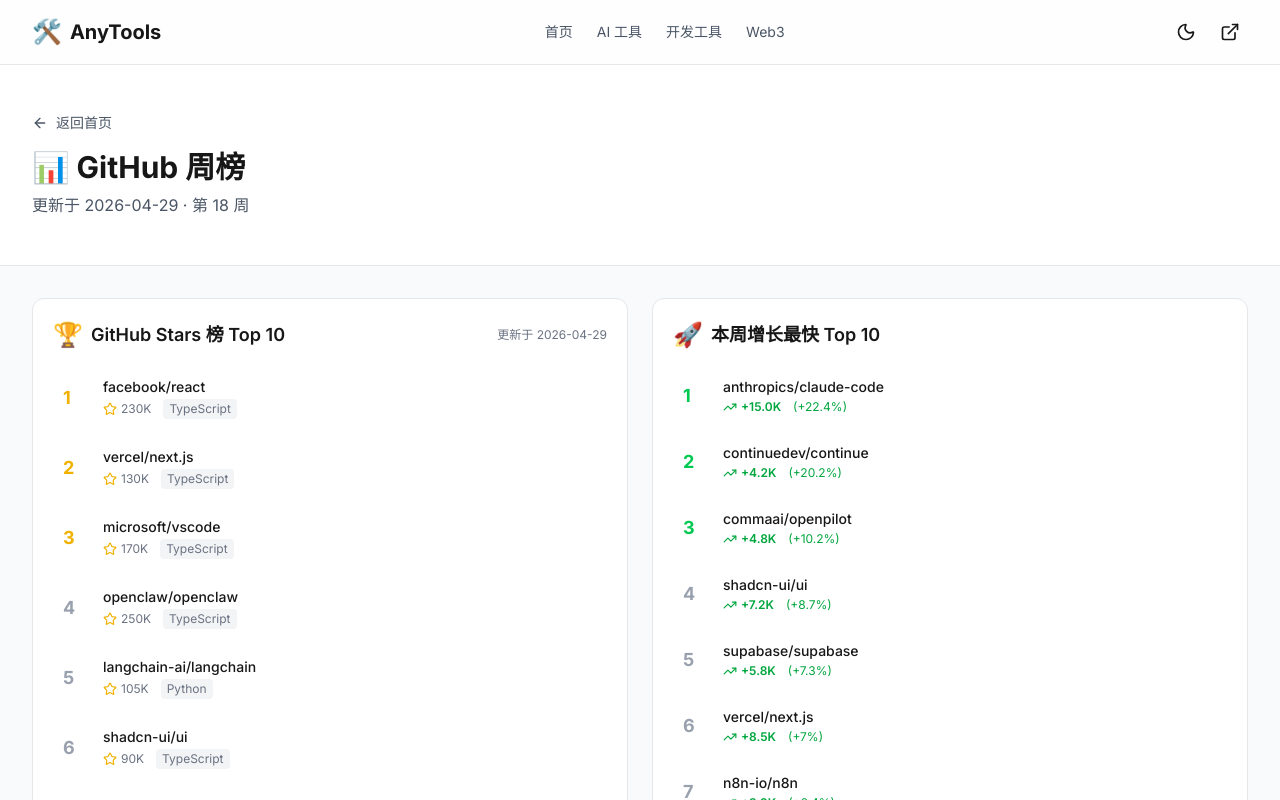
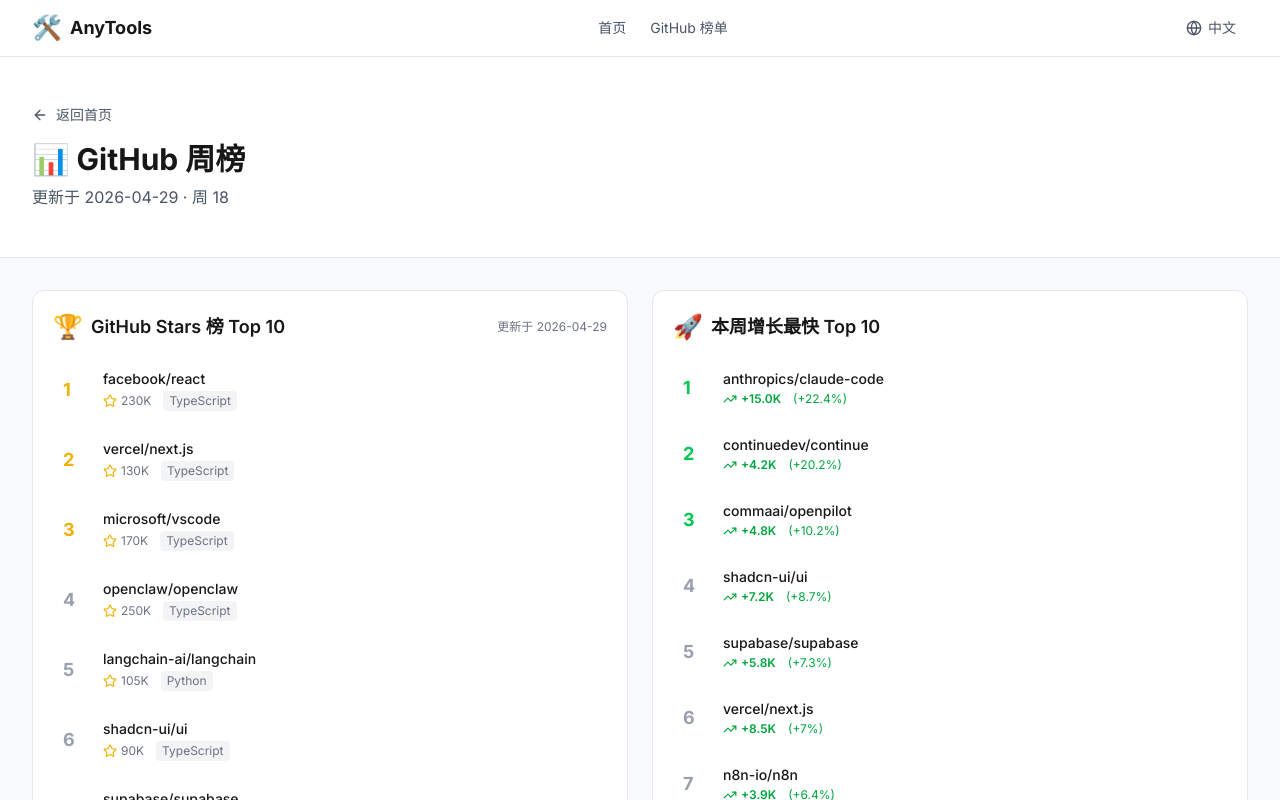
Before and after one commit to bellefly-god/anytools, a Next.js app: page /github in a window 1280 px wide. Shown: the top 800 px of the page. Built offline with nearby package versions, Linux system fonts and the light colour scheme.

Commit message:
feat: 添加中英文语言切换功能

```diff
--- a/src/app/github/page.tsx
+++ b/src/app/github/page.tsx
@@ -1,10 +1,15 @@
+'use client';
+
 import { Header } from '@/components/Header';
 import { GitHubTrending, GitHubGrowth } from '@/components/GitHubTrending';
 import { githubTrending } from '@/data/tools';
 import { ArrowLeft } from 'lucide-react';
 import Link from 'next/link';
+import { useLanguage } from '@/contexts/LanguageContext';
 
 export default function GitHubPage() {
+  const { t } = useLanguage();
+
   return (
     <div className="min-h-screen bg-gray-50 dark:bg-gray-950">
       <Header />
@@ -17,11 +22,11 @@
             className="inline-flex items-center gap-2 text-sm text-gray-600 hover:text-gray-900 dark:text-gray-400 dark:hover:text-white mb-4"
           >
             <ArrowLeft className="w-4 h-4" />
-            返回首页
+            {t.backHome}
           </Link>
-          <h1 className="text-3xl font-bold mb-2">📊 GitHub 周榜</h1>
+          <h1 className="text-3xl font-bold mb-2">📊 {t.githubTitle}</h1>
           <p className="text-gray-600 dark:text-gray-400">
-            更新于 {githubTrending.lastUpdate} · 第 {githubTrending.week.split('-W')[1]} 周
+            {t.updated} {githubTrending.lastUpdate} · {t.week} {githubTrending.week.split('-W')[1]}
           </p>
         </div>
       </section>
@@ -40,7 +45,7 @@
       <footer className="py-12 px-4 sm:px-6 lg:px-8 border-t border-gray-200 dark:border-gray-800">
         <div className="max-w-7xl mx-auto text-center">
           <p className="text-gray-600 dark:text-gray-400">
-            AnyTools - 发现最好的工具
+            {t.footer}
           </p>
         </div>
       </footer>
--- a/src/app/layout.tsx
+++ b/src/app/layout.tsx
@@ -1,6 +1,7 @@
 import type { Metadata } from "next";
 import { Inter } from "next/font/google";
 import "./globals.css";
+import { LanguageProvider } from "@/contexts/LanguageContext";
 
 const inter = Inter({ subsets: ["latin"] });
 
@@ -49,7 +50,9 @@
           }}
         />
       </head>
-      <body className={inter.className}>{children}</body>
+      <body className={inter.className}>
+        <LanguageProvider>{children}</LanguageProvider>
+      </body>
     </html>
   );
 }
--- a/src/app/page.tsx
+++ b/src/app/page.tsx
@@ -1,3 +1,5 @@
+'use client';
+
 import { Header } from '@/components/Header';
 import { SearchBar } from '@/components/SearchBar';
 import { CategoryNav, CategoryGrid } from '@/components/CategoryNav';
@@ -6,8 +8,10 @@
 import { tools, categories, getFeaturedTools, getToolsByCategory } from '@/data/tools';
 import { ArrowRight, Sparkles } from 'lucide-react';
 import Link from 'next/link';
+import { useLanguage } from '@/contexts/LanguageContext';
 
 export default function HomePage() {
+  const { t } = useLanguage();
   const featuredTools = getFeaturedTools();
   const aiTools = getToolsByCategory('ai-tools').slice(0, 8);
   const devTools = getToolsByCategory('dev-tools').slice(0, 6);
@@ -21,19 +25,19 @@
         <div className="max-w-7xl mx-auto text-center">
           <div className="inline-flex items-center gap-2 px-3 py-1 bg-blue-100 dark:bg-blue-900 rounded-full text-sm text-blue-700 dark:text-blue-300 mb-4">
             <Sparkles className="w-4 h-4" />
-            发现优质工具
+            {t.discoverTools}
           </div>
           <h1 className="text-4xl sm:text-5xl font-bold mb-4 bg-gradient-to-r from-gray-900 to-gray-600 dark:from-white dark:to-gray-400 bg-clip-text text-transparent">
-            发现最好的工具
+            {t.heroTitle}
           </h1>
           <p className="text-lg text-gray-600 dark:text-gray-400 mb-8 max-w-2xl mx-auto">
-            精选 AI、开发、设计、效率工具，帮你找到最适合的工具
+            {t.heroSubtitle}
           </p>
           <div className="max-w-2xl mx-auto mb-6">
             <SearchBar />
           </div>
           <p className="text-sm text-gray-500">
-            已收录 <span className="font-semibold text-gray-700 dark:text-gray-300">{tools.length}</span> 个工具 · <span className="font-semibold text-gray-700 dark:text-gray-300">{categories.length}</span> 个分类
+            {t.totalTools} <span className="font-semibold text-gray-700 dark:text-gray-300">{tools.length}</span> {t.tools} · <span className="font-semibold text-gray-700 dark:text-gray-300">{categories.length}</span> {t.categories}
           </p>
         </div>
       </section>
@@ -58,7 +62,7 @@
           <div className="flex items-center justify-between mb-6">
             <h2 className="text-2xl font-bold flex items-center gap-2">
               <span>✨</span>
-              精选推荐
+              {t.featured}
             </h2>
           </div>
           <ToolGrid tools={featuredTools.slice(0, 8)} />
@@ -71,13 +75,13 @@
           <div className="flex items-center justify-between mb-6">
             <h2 className="text-2xl font-bold flex items-center gap-2">
               <span>🤖</span>
-              AI 工具
+              {t.aiTools}
             </h2>
             <Link
               href="/category/ai-tools"
               className="text-sm text-blue-600 hover:text-blue-700 flex items-center gap-1"
             >
-              查看更多
+              {t.viewMore}
               <ArrowRight className="w-4 h-4" />
             </Link>
           </div>
@@ -91,13 +95,13 @@
           <div className="flex items-center justify-between mb-6">
             <h2 className="text-2xl font-bold flex items-center gap-2">
               <span>👨‍💻</span>
-              开发者工具
+              {t.devTools}
             </h2>
             <Link
               href="/category/dev-tools"
               className="text-sm text-blue-600 hover:text-blue-700 flex items-center gap-1"
             >
-              查看更多
+              {t.viewMore}
               <ArrowRight className="w-4 h-4" />
             </Link>
           </div>
@@ -111,7 +115,7 @@
           <div className="flex items-center justify-between mb-6">
             <h2 className="text-2xl font-bold flex items-center gap-2">
               <span>📂</span>
-              全部分类
+              {t.allCategories}
             </h2>
           </div>
           <CategoryGrid />
@@ -122,10 +126,10 @@
       <footer className="py-12 px-4 sm:px-6 lg:px-8 border-t border-gray-200 dark:border-gray-800">
         <div className="max-w-7xl mx-auto text-center">
           <p className="text-gray-600 dark:text-gray-400 font-medium">
-            AnyTools - 发现最好的工具
+            {t.footer}
           </p>
           <p className="text-sm text-gray-500 mt-2">
-            收录 {tools.length} 个工具 · {categories.length} 个分类
+            {t.toolsCollected} {tools.length} {t.tools} · {categories.length} {t.categoriesCount}
           </p>
         </div>
       </footer>
--- a/src/components/Header.tsx
+++ b/src/components/Header.tsx
@@ -1,81 +1,88 @@
 'use client';
 
+import Link from 'next/link';
 import { useState } from 'react';
-import { motion } from 'framer-motion';
-import { Moon, Sun, ExternalLink } from 'lucide-react';
-import Link from 'next/link';
+import { Search, Menu, X, Globe } from 'lucide-react';
+import { useLanguage } from '@/contexts/LanguageContext';
+import { languages } from '@/locales';
 
-export function Header() {
-  const [isDark, setIsDark] = useState(false);
+interface HeaderProps {
+  onSearch?: (query: string) => void;
+}
 
-  const toggleTheme = () => {
-    setIsDark(!isDark);
-    document.documentElement.classList.toggle('dark');
+export function Header({ onSearch }: HeaderProps) {
+  const { lang, t, setLang } = useLanguage();
+  const [showSearch, setShowSearch] = useState(false);
+  const [showLangMenu, setShowLangMenu] = useState(false);
+
+  const toggleLanguage = () => {
+    setLang(lang === 'zh' ? 'en' : 'zh');
+    setShowLangMenu(false);
   };
 
   return (
     <header className="sticky top-0 z-50 bg-white/80 dark:bg-gray-900/80 backdrop-blur-md border-b border-gray-200 dark:border-gray-800">
       <div className="max-w-7xl mx-auto px-4 sm:px-6 lg:px-8">
-        <div className="flex items-center justify-between h-16">
+        <div className="flex items-center justify-between h-14">
           {/* Logo */}
           <Link href="/" className="flex items-center gap-2">
-            <motion.span
-              whileHover={{ rotate: 20 }}
-              className="text-2xl"
-            >
-              🛠️
-            </motion.span>
-            <span className="font-bold text-xl">AnyTools</span>
+            <span className="text-2xl">🛠️</span>
+            <span className="font-bold text-lg">{t.siteName}</span>
           </Link>
 
-          {/* Nav */}
+          {/* Nav Links */}
           <nav className="hidden md:flex items-center gap-6">
             <Link
               href="/"
               className="text-sm text-gray-600 hover:text-gray-900 dark:text-gray-400 dark:hover:text-white transition-colors"
             >
-              首页
+              {t.home}
             </Link>
             <Link
-              href="/category/ai-tools"
+              href="/github"
               className="text-sm text-gray-600 hover:text-gray-900 dark:text-gray-400 dark:hover:text-white transition-colors"
             >
-              AI 工具
-            </Link>
-            <Link
-              href="/category/dev-tools"
-              className="text-sm text-gray-600 hover:text-gray-900 dark:text-gray-400 dark:hover:text-white transition-colors"
-            >
-              开发工具
-            </Link>
-            <Link
-              href="/category/web3-tools"
-              className="text-sm text-gray-600 hover:text-gray-900 dark:text-gray-400 dark:hover:text-white transition-colors"
-            >
-              Web3
+              {t.github}
             </Link>
           </nav>
 
-          {/* Actions */}
+          {/* Right Side */}
           <div className="flex items-center gap-2">
-            <button
-              onClick={toggleTheme}
-              className="p-2 rounded-lg hover:bg-gray-100 dark:hover:bg-gray-800 transition-colors"
-            >
-              {isDark ? (
-                <Sun className="w-5 h-5" />
-              ) : (
-                <Moon className="w-5 h-5" />
+            {/* Language Switcher */}
+            <div className="relative">
+              <button
+                onClick={() => setShowLangMenu(!showLangMenu)}
+                className="flex items-center gap-1.5 px-3 py-1.5 text-sm text-gray-600 hover:text-gray-900 dark:text-gray-400 dark:hover:text-white hover:bg-gray-100 dark:hover:bg-gray-800 rounded-lg transition-colors"
+              >
+                <Globe className="w-4 h-4" />
+                <span>{lang === 'zh' ? '中文' : 'EN'}</span>
+              </button>
+
+              {showLangMenu && (
+                <div className="absolute right-0 top-full mt-1 bg-white dark:bg-gray-900 border border-gray-200 dark:border-gray-800 rounded-lg shadow-lg py-1 min-w-[120px]">
+                  {languages.map((l) => (
+                    <button
+                      key={l.code}
+                      onClick={() => {
+                        setLang(l.code);
+                        setShowLangMenu(false);
+                      }}
+                      className={`w-full px-4 py-2 text-left text-sm hover:bg-gray-100 dark:hover:bg-gray-800 transition-colors flex items-center gap-2 ${
+                        lang === l.code ? 'text-blue-600 dark:text-blue-400' : 'text-gray-700 dark:text-gray-300'
+                      }`}
+                    >
+                      <span>{l.flag}</span>
+                      <span>{l.name}</span>
+                    </button>
+                  ))}
+                </div>
               )}
+            </div>
+
+            {/* Mobile Menu Button */}
+            <button className="md:hidden p-2 text-gray-600 hover:text-gray-900 dark:text-gray-400">
+              <Menu className="w-5 h-5" />
             </button>
-            <a
-              href="https://github.com"
-              target="_blank"
-              rel="noopener noreferrer"
-              className="p-2 rounded-lg hover:bg-gray-100 dark:hover:bg-gray-800 transition-colors"
-            >
-              <ExternalLink className="w-5 h-5" />
-            </a>
           </div>
         </div>
       </div>
--- a/src/components/ToolCard.tsx
+++ b/src/components/ToolCard.tsx
@@ -5,21 +5,7 @@
 import { Card, CardContent } from '@/components/ui/card';
 import { Badge } from '@/components/ui/badge';
 import { categories, type Tool } from '@/data/tools';
-
-// 定价标签颜色
-const pricingColors: Record<string, string> = {
-  free: 'bg-green-100 text-green-700 dark:bg-green-900/50 dark:text-green-300',
-  freemium: 'bg-blue-100 text-blue-700 dark:bg-blue-900/50 dark:text-blue-300',
-  paid: 'bg-orange-100 text-orange-700 dark:bg-orange-900/50 dark:text-orange-300',
-  'open-source': 'bg-purple-100 text-purple-700 dark:bg-purple-900/50 dark:text-purple-300',
-};
-
-const pricingLabels: Record<string, string> = {
-  free: '免费',
-  freemium: '免费',
-  paid: '付费',
-  'open-source': '开源',
-};
+import { useLanguage } from '@/contexts/LanguageContext';
 
 // 平台图标
 const platformIcons: Record<string, React.ReactNode> = {
@@ -38,7 +24,30 @@
 }
 
 export function ToolCard({ tool, index = 0 }: ToolCardProps) {
+  const { t, lang } = useLanguage();
   const category = categories.find((c) => c.id === tool.category);
+
+  // 定价标签颜色和文字
+  const pricingConfig: Record<string, { color: string; label: string }> = {
+    free: {
+      color: 'bg-green-100 text-green-700 dark:bg-green-900/50 dark:text-green-300',
+      label: t.free
+    },
+    freemium: {
+      color: 'bg-blue-100 text-blue-700 dark:bg-blue-900/50 dark:text-blue-300',
+      label: t.freemium
+    },
+    paid: {
+      color: 'bg-orange-100 text-orange-700 dark:bg-orange-900/50 dark:text-orange-300',
+      label: t.paid
+    },
+    'open-source': {
+      color: 'bg-purple-100 text-purple-700 dark:bg-purple-900/50 dark:text-purple-300',
+      label: t.openSource
+    },
+  };
+
+  const pricing = pricingConfig[tool.pricing];
 
   return (
     <motion.div
@@ -59,7 +68,7 @@
               )}
             </div>
 
-            {/* 简短描述 - 截断到 15 字 */}
+            {/* 简短描述 */}
             <p className="text-xs text-gray-500 dark:text-gray-400 mb-2 line-clamp-1">
               {tool.description.length > 15
                 ? tool.description.slice(0, 15) + '...'
@@ -81,8 +90,8 @@
 
             {/* 底部：定价 + 平台 */}
             <div className="flex items-center justify-between">
-              <span className={`text-xs px-1.5 py-0.5 rounded ${pricingColors[tool.pricing]}`}>
-                {pricingLabels[tool.pricing]}
+              <span className={`text-xs px-1.5 py-0.5 rounded ${pricing.color}`}>
+                {pricing.label}
               </span>
               <div className="flex items-center gap-0.5 text-gray-400">
                 {tool.platform.slice(0, 2).map((p) => (
--- /dev/null
+++ b/src/contexts/LanguageContext.tsx
@@ -0,0 +1,47 @@
+'use client';
+
+import { createContext, useContext, useState, useEffect, ReactNode } from 'react';
+import { zh, en, Locale, Language } from '@/locales';
+
+const locales: Record<Language, Locale> = { zh, en };
+
+interface LanguageContextType {
+  lang: Language;
+  t: Locale;
+  setLang: (lang: Language) => void;
+}
+
+const LanguageContext = createContext<LanguageContextType | undefined>(undefined);
+
+export function LanguageProvider({ children }: { children: ReactNode }) {
+  const [lang, setLangState] = useState<Language>('zh');
+
+  useEffect(() => {
+    // 从 localStorage 读取语言设置
+    const saved = localStorage.getItem('lang') as Language;
+    if (saved && (saved === 'zh' || saved === 'en')) {
+      setLangState(saved);
+    }
+  }, []);
+
+  const setLang = (newLang: Language) => {
+    setLangState(newLang);
+    localStorage.setItem('lang', newLang);
+  };
+
+  const t = locales[lang];
+
+  return (
+    <LanguageContext.Provider value={{ lang, t, setLang }}>
+      {children}
+    </LanguageContext.Provider>
+  );
+}
+
+export function useLanguage() {
+  const context = useContext(LanguageContext);
+  if (!context) {
+    throw new Error('useLanguage must be used within LanguageProvider');
+  }
+  return context;
+}
--- /dev/null
+++ b/src/locales/en.ts
@@ -0,0 +1,66 @@
+import { Locale } from './zh';
+
+export const en: Locale = {
+  // 通用
+  siteName: 'AnyTools',
+  siteDescription: 'Discover the Best Tools',
+  search: 'Search tools...',
+  searchPlaceholder: 'Search tool name, description or tags...',
+  viewAll: 'View All',
+  viewMore: 'View More',
+  allCategories: 'All Categories',
+  totalTools: 'Total',
+  tools: 'tools',
+  categories: 'categories',
+
+  // 导航
+  home: 'Home',
+  github: 'GitHub Trending',
+
+  // 首页
+  heroTitle: 'Discover the Best Tools',
+  heroSubtitle: 'Curated AI, Development, Design & Productivity Tools',
+  discoverTools: 'Discover Quality Tools',
+
+  // 分类
+  aiTools: 'AI Tools',
+  aiModels: 'AI Models',
+  devTools: 'Dev Tools',
+  web3Tools: 'Web3 Tools',
+  productivity: 'Productivity',
+  design: 'Design',
+  marketing: 'Marketing',
+  documents: 'Documents',
+  lifeTools: 'Life Tools',
+
+  // 首页区块
+  featured: 'Featured',
+  githubTrending: 'GitHub Stars Top 10',
+  githubGrowth: 'Fastest Growing Top 10',
+  starsRank: 'Stars',
+  growthRank: 'Growth',
+  updated: 'Updated',
+  week: 'Week',
+
+  // 定价
+  free: 'Free',
+  freemium: 'Free',
+  paid: 'Paid',
+  openSource: 'Open Source',
+
+  // 热门标签
+  hot: 'Hot',
+
+  // 分类页面
+  allTools: 'All Tools',
+  toolsCount: 'tools',
+
+  // Footer
+  footer: 'AnyTools - Discover the Best Tools',
+  toolsCollected: 'Collected',
+  categoriesCount: 'categories',
+
+  // GitHub 页面
+  githubTitle: 'GitHub Weekly',
+  backHome: 'Back to Home',
+};
--- /dev/null
+++ b/src/locales/index.ts
@@ -0,0 +1,10 @@
+export { zh } from './zh';
+export { en } from './en';
+export type { Locale } from './zh';
+
+export type Language = 'zh' | 'en';
+
+export const languages: { code: Language; name: string; flag: string }[] = [
+  { code: 'zh', name: '中文', flag: '🇨🇳' },
+  { code: 'en', name: 'English', flag: '🇺🇸' },
+];
--- /dev/null
+++ b/src/locales/zh.ts
@@ -0,0 +1,66 @@
+export const zh = {
+  // 通用
+  siteName: 'AnyTools',
+  siteDescription: '发现最好的工具',
+  search: '搜索工具...',
+  searchPlaceholder: '搜索工具名称、描述或标签...',
+  viewAll: '查看全部',
+  viewMore: '查看更多',
+  allCategories: '全部分类',
+  totalTools: '已收录',
+  tools: '个工具',
+  categories: '个分类',
+
+  // 导航
+  home: '首页',
+  github: 'GitHub 榜单',
+
+  // 首页
+  heroTitle: '发现最好的工具',
+  heroSubtitle: '精选 AI、开发、设计、效率工具，帮你找到最适合的工具',
+  discoverTools: '发现优质工具',
+
+  // 分类
+  aiTools: 'AI 工具',
+  aiModels: 'AI 模型',
+  devTools: '开发者工具',
+  web3Tools: 'Web3 工具',
+  productivity: '效率工具',
+  design: '绘图设计',
+  marketing: '营销工具',
+  documents: '文档处理',
+  lifeTools: '生活小工具',
+
+  // 首页区块
+  featured: '精选推荐',
+  githubTrending: 'GitHub Stars 榜 Top 10',
+  githubGrowth: '本周增长最快 Top 10',
+  starsRank: 'Stars 榜',
+  growthRank: '增长榜',
+  updated: '更新于',
+  week: '周',
+
+  // 定价
+  free: '免费',
+  freemium: '免费',
+  paid: '付费',
+  openSource: '开源',
+
+  // 热门标签
+  hot: '热门',
+
+  // 分类页面
+  allTools: '全部工具',
+  toolsCount: '个工具',
+
+  // Footer
+  footer: 'AnyTools - 发现最好的工具',
+  toolsCollected: '收录',
+  categoriesCount: '个分类',
+
+  // GitHub 页面
+  githubTitle: 'GitHub 周榜',
+  backHome: '返回首页',
+};
+
+export type Locale = typeof zh;
```
